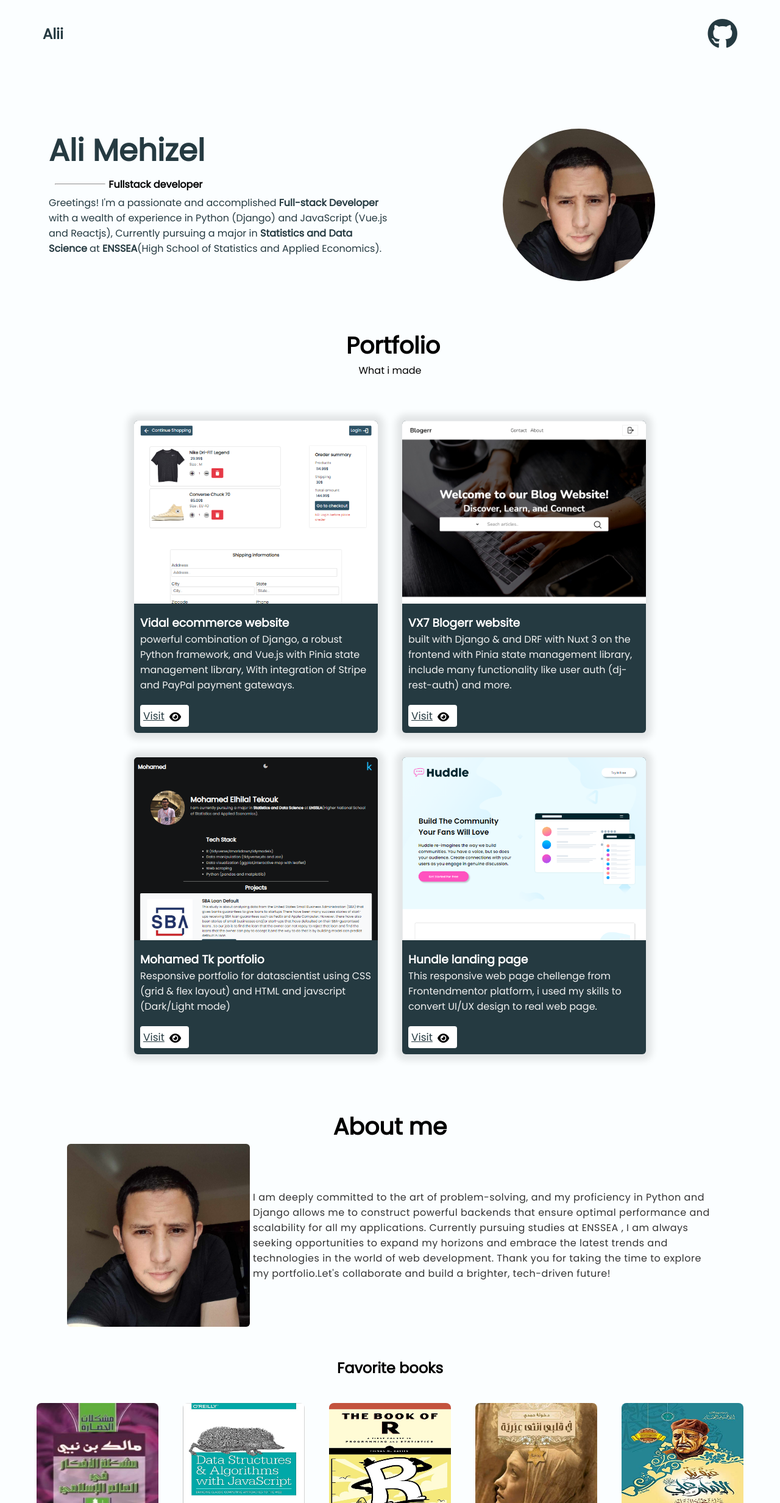
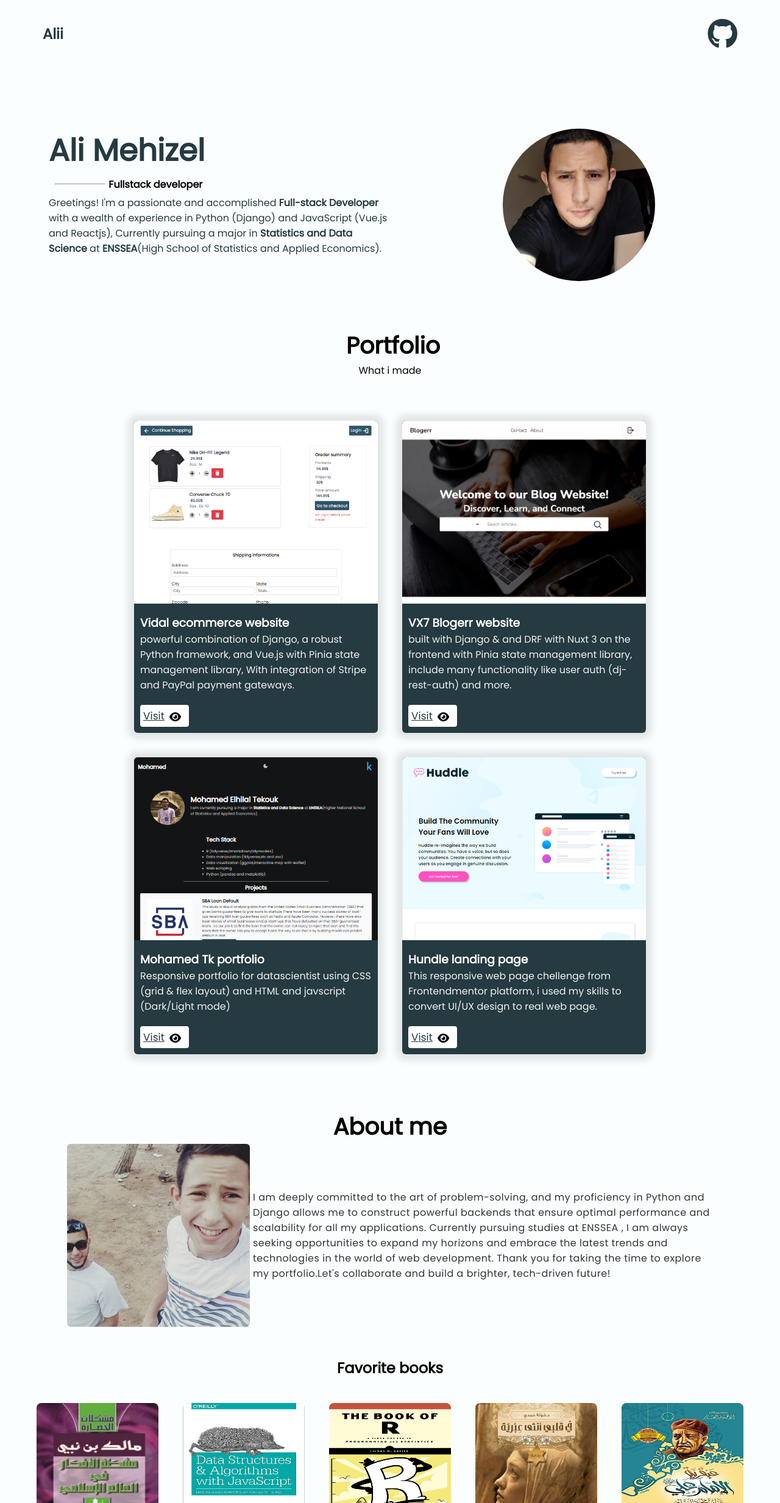
Before and after one commit to AliMehizel/portfolio-v2, a Vue app: page / in a window 1280 px wide. Shown: the top 2465 px of the page at 61% size. Built offline with nearby package versions, Linux system fonts and the light colour scheme.

Commit message:
Add files via upload

```diff
--- a/src/components/About.vue
+++ b/src/components/About.vue
@@ -5,7 +5,7 @@
     </div>
     <div class="div">
       <div class="about-img">
-        <img src="../assets/img/pic.jpg" alt="about-img" />
+        <img src="../assets/img/about.jpg" alt="about-img" />
       </div>
       <div class="about-desc">
         <p>
--- a/src/components/Intro.vue
+++ b/src/components/Intro.vue
@@ -73,6 +73,7 @@ p{
   width: 250px;
   height: 250px;
   object-fit: cover;
+  object-position: bottom;
   border-radius: 50%;
 }
 
```
